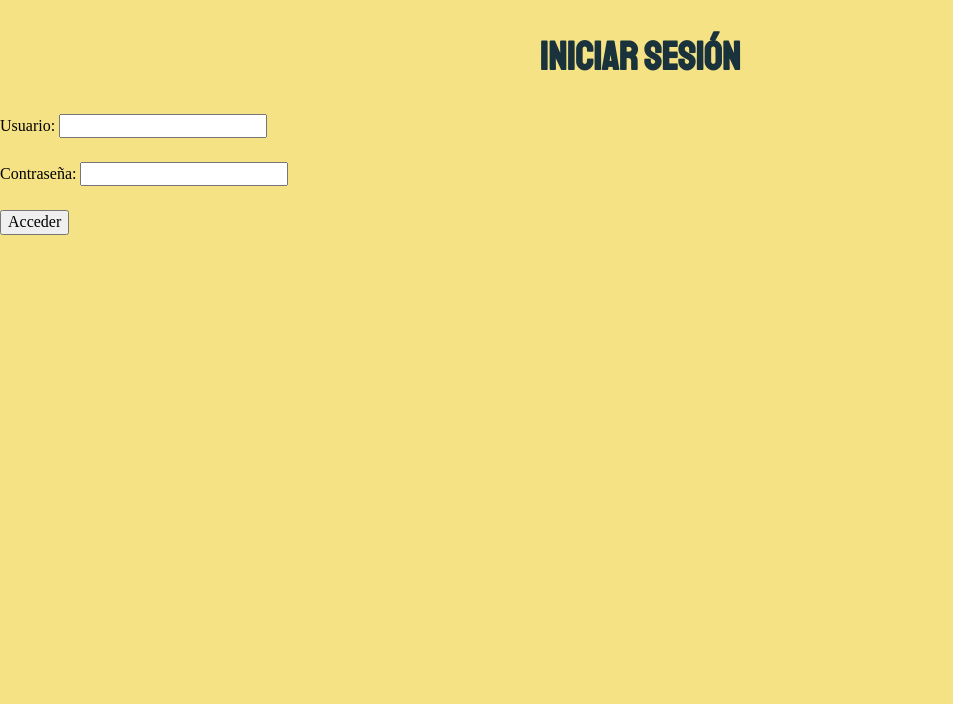
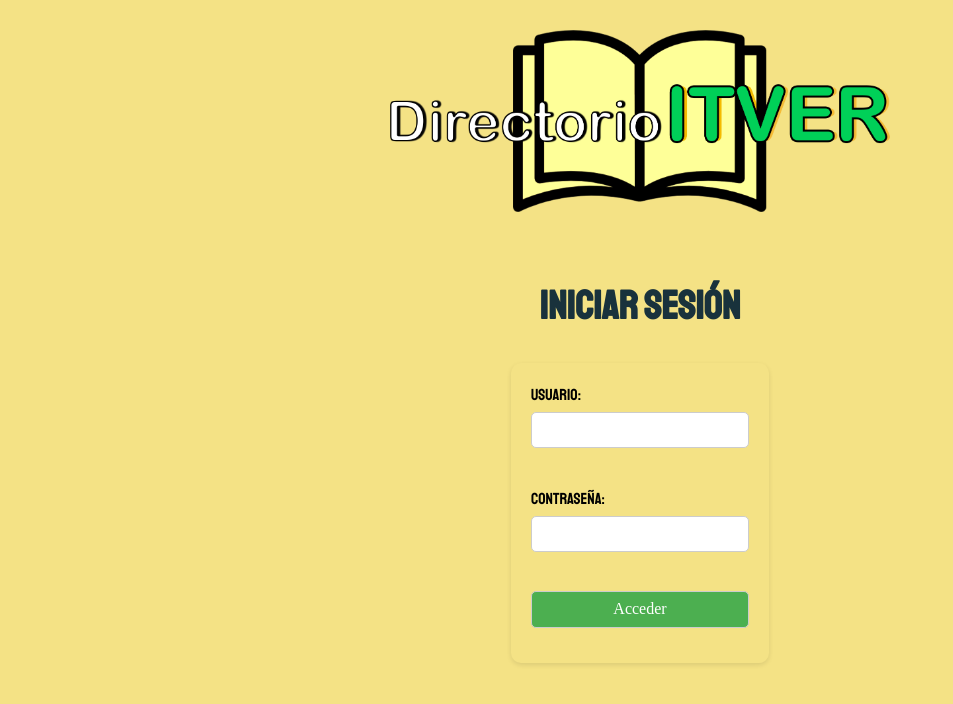
Before and after one commit to Doraigo/directorio-itver, a PHP site: page /login.html in a window 1280 px wide. Shown: the top 704 px of the page, without its empty margins (0-953 px from the left). Run offline with PHP 8.4, Linux system fonts and the light colour scheme.

Commit message:
Agrega estilizado a login y formulario de altas

```diff
--- a/css/styles.css
+++ b/css/styles.css
@@ -227,22 +227,23 @@ h3 {
 
 /**.bloques**/
 
-.bloques{
+.bloques {
     display: grid;
     grid-template-columns: repeat(2, 1fr);
     gap: 2rem;
 }
+
 @media (min-width: 768px) {
-    .bloques{
+    .bloques {
         grid-template-columns: repeat(4, 1fr);
     }
 }
 
-.bloque{
+.bloque {
     text-align: center;
 }
 
-.bloque__titulo{
+.bloque__titulo {
     margin: 0;
 }
 
@@ -255,23 +256,25 @@ h3 {
     }
 }
 
-.camisa__contenido,p{
+.camisa__contenido,
+p {
     color: var(--oscuro);
 }
 
-.formulario{
+.formulario {
     display: grid;
     grid-template-columns: repeat(2, 1fr);
     gap: 2rem;
 
 }
 
-.formulario__campo{
+.formulario__campo {
     border-color: var(--oscuro);
     border-width: 1rem;
     border-style: solid;
 
-    border:1rem solid var(--oscuro); /** Manera Resumida, toma primero el width, luego el style y el color al ultimo**/
+    border: 1rem solid var(--oscuro);
+    /** Manera Resumida, toma primero el width, luego el style y el color al ultimo**/
     background-color: transparent;
     color: var(--oscuro);
     font-size: 2rem;
@@ -279,7 +282,7 @@ h3 {
     padding: 1rem;
 }
 
-.formulario__submit{
+.formulario__submit {
     background-color: var(--celadon);
     border: none;
     text-align: center;
@@ -290,7 +293,50 @@ h3 {
     grid-column: 1 / 3
 }
 
-.formulario__submit:hover{
+.formulario__submit:hover {
     cursor: pointer;
     background-color: #F55D;
 }
+
+/* aqui empece el estilo para el login y el form */
+.form__flex {
+    display: flex;
+    justify-content: center;
+    align-items: center;
+}
+
+.form__contenedor {
+    background-color: var(--mintgreen);
+    border-radius: 10px;
+    padding: 20px;
+    box-shadow: 0 2px 5px rgba(0, 0, 0, 0.1);
+
+}
+
+.form__campo {
+    margin-bottom: 15px;
+
+}
+
+.form__campo label {
+    display: block;
+    margin-bottom: 5px;
+    font-family: var(--fuentePrincipal);
+}
+
+.form__campo input {
+    width: 100%;
+    padding: 8px;
+    border-radius: 5px;
+    border: 1px solid #ccc;
+}
+
+.form__campo input[type="submit"] {
+    background-color: #4CAF50;
+    color: #ffffff;
+    cursor: pointer;
+}
+
+.form__campo input[type="submit"]:hover {
+    background-color: #45a049;
+}
--- a/login.html
+++ b/login.html
@@ -14,17 +14,31 @@
 </head>
 
 <body>
+    <header class="header">
+        <a href="index.php">
+            <img class="header__logo" src="img/logo.png" alt="Logotipo">
+        </a>
+    </header>
     <h1>Iniciar sesión</h1>
+
     <!-- aquí valida el login -->
+    <div class="form__flex">
+        <div class="form__contenedor">
             <form action="procesar_login.php" method="POST">
+                <div class="form__campo">
                     <label for="username">Usuario:</label>
                     <input type="text" id="username" name="username" required><br><br>
-
+                </div>
+                <div class="form__campo">
                     <label for="password">Contraseña:</label>
                     <input type="password" id="password" name="password" required><br><br>
-
+                </div>
+                <div class="form__campo">
                     <input type="submit" value="Acceder">
+                </div>
             </form>
+        </div>
+    </div>
 </body>
 
 
```
Also changed, not shown: form.php (+18 -1 lines). Lines whose indentation alone changed are shown as unchanged.
